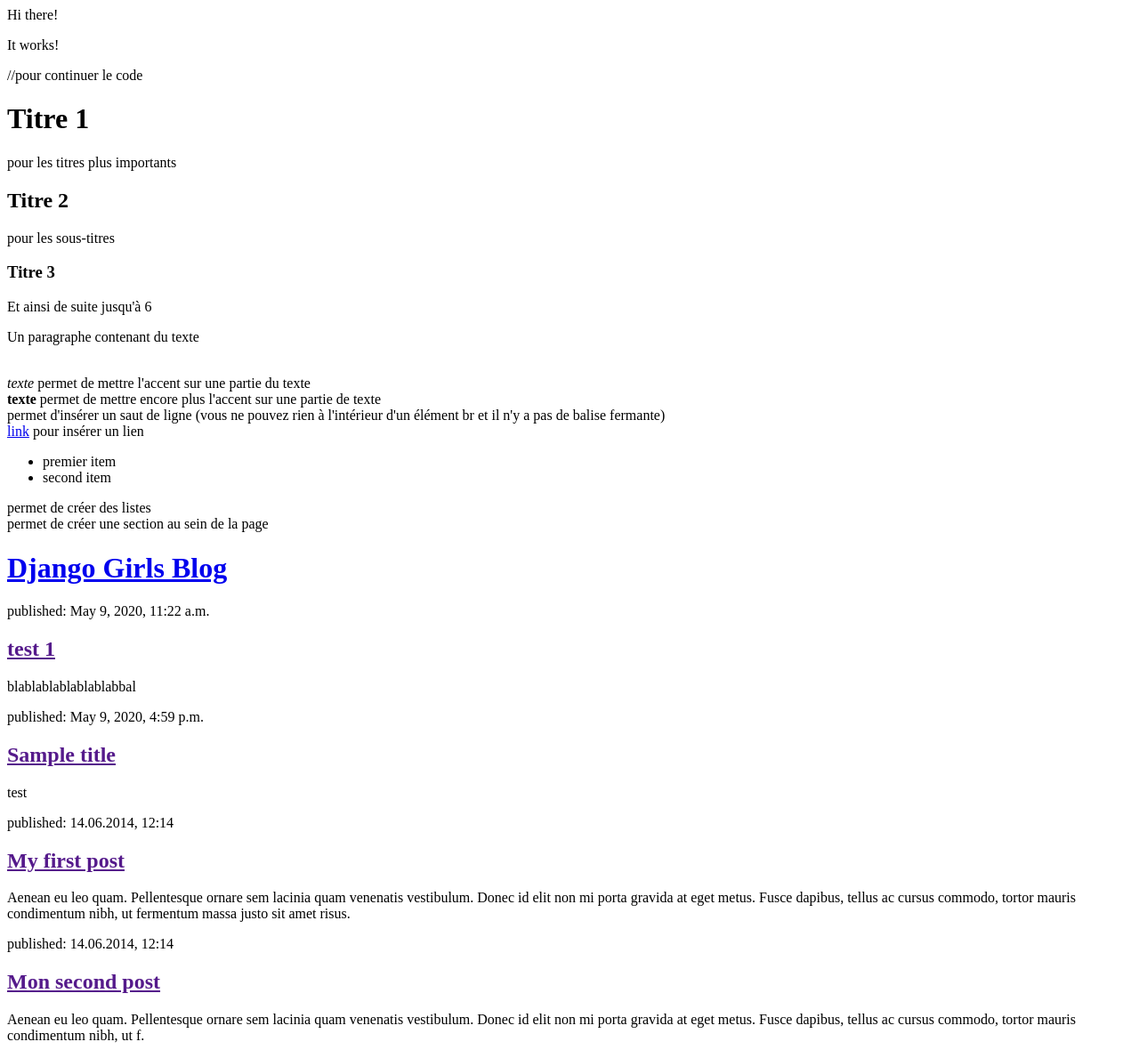
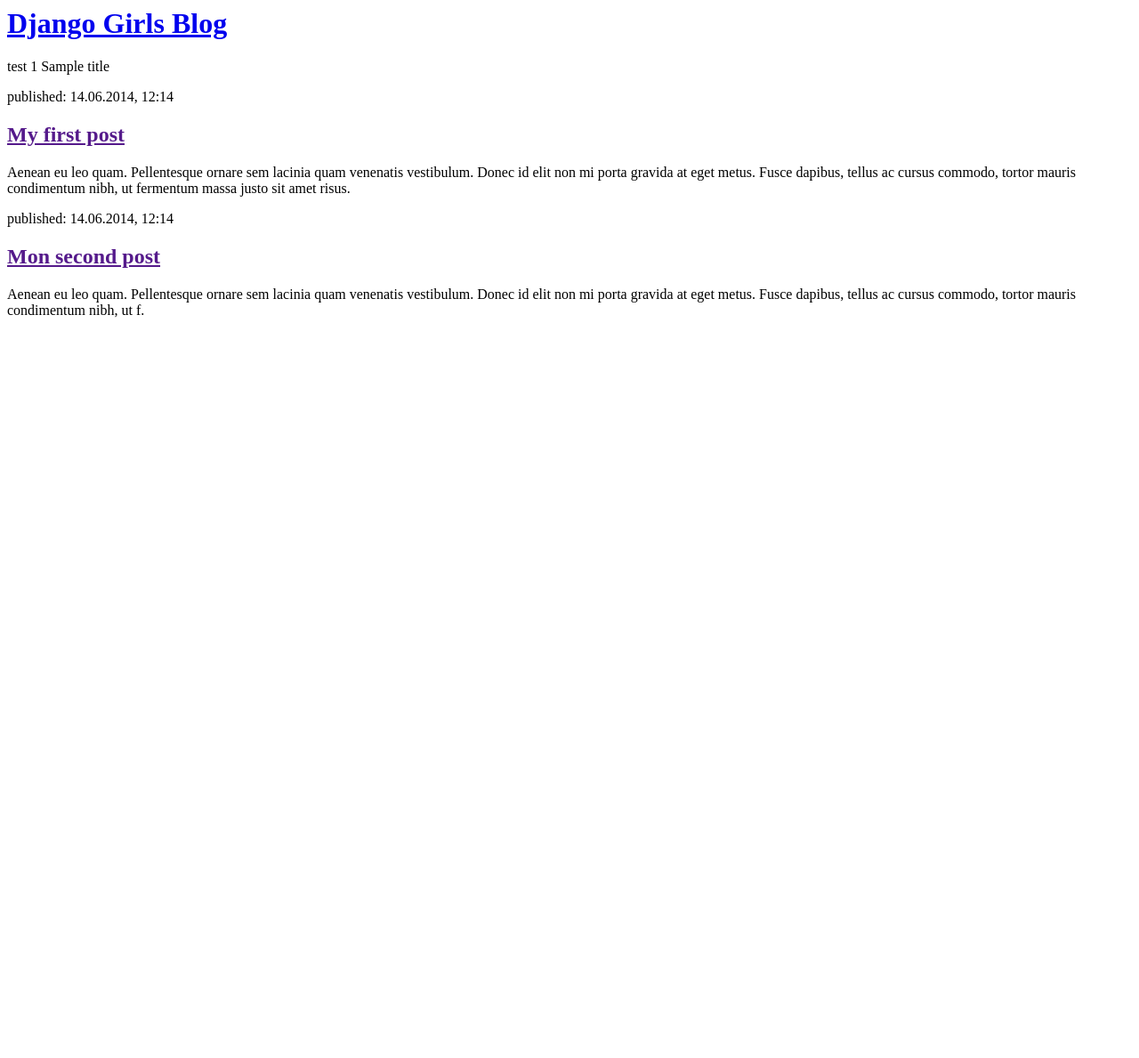
Before and after one commit to JessyMe/mon-nouveau-blog, a Django app: page / in a window 1280 px wide. Shown: the whole page at 89% size. After the commit the page ends 357 px from the top, so only its background shows below. Run offline with Django 3.2, Linux system fonts and the light colour scheme; data comes from the database, SQL or seed files in the repository.

Commit message:
Modified templates to display posts from database.

```diff
--- a/blog/templates/blog/post_list.html
+++ b/blog/templates/blog/post_list.html
@@ -2,34 +2,13 @@
   <head>
       <title>LES PEPITES</title>
   </head>
-<body>
-    <p>Hi there!<p>
-    </p>It works!</p>
-</body>
-</html>
-//pour continuer le code <html>
-    <h1>Titre 1</h1> pour les titres plus importants
-    <h2>Titre 2</h2> pour les sous-titres
-    <h3>Titre 3</h3> Et ainsi de suite jusqu'à 6
-    <p> Un paragraphe contenant du texte</p><br>
-    <em>texte</em> permet de mettre l'accent sur une partie du texte<br>
-    <strong>texte</strong> permet de mettre encore plus l'accent sur une partie de texte
-    <br> permet d'insérer un saut de ligne (vous ne pouvez rien à l'intérieur d'un élément br et il n'y a pas de balise fermante)<br>
-    <a href="https://djangogirls.org">link</a> pour insérer un lien
-    <ul><li>premier item</li><li>second item</li></ul>permet de créer des listes <br>
-    <div></div> permet de créer une section au sein de la page
-    <body>
         <div>
             <h1><a href="/">Django Girls Blog</a></h1>
         </div>
 
  {% for post in posts %}
 
- <div>
-    <p>published: {{ post.published_date }}</p>
-    <h2><a href="">{{ post.title }}</a></h2>
-    <p>{{ post.text|linebreaksbr }}</p>
-</div>
+ {{ post }}
 
 {% endfor %}
 
```
